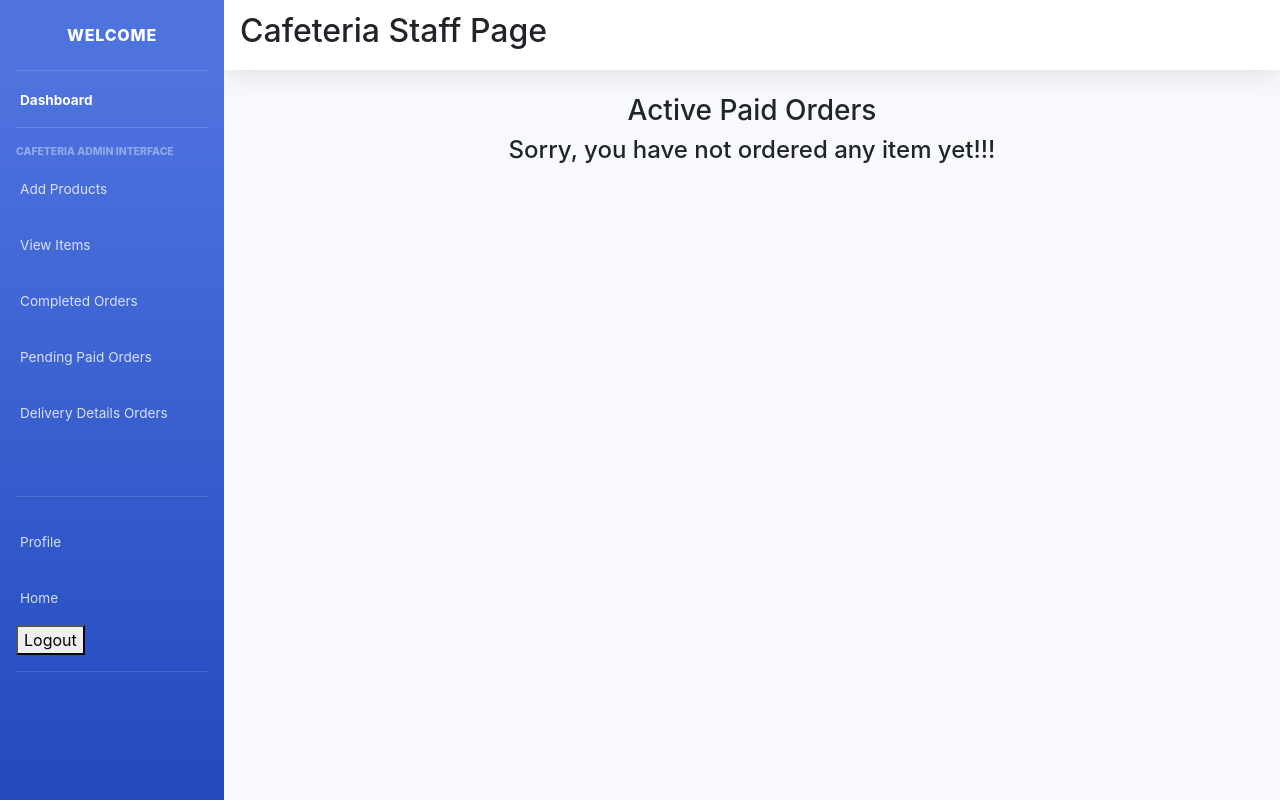
After one commit to bonefasio/JustFoods-master-newversion, a Django app: page /order_delivery_details/ in a window 1280 px wide. The commit adds this page. Run offline with Django 3.2, Linux system fonts and the light colour scheme; a user stored in the database is signed in; data comes from the database, SQL or seed files in the repository; data that the repository does not hold is empty; parts of the project's set-up code (start-up, migrations or seed data) failed here and were passed over; some libraries are stand-ins or nearby versions.

Commit message:
mealdeliverer changes

```diff
--- a/main/templates/main/home.html
+++ b/main/templates/main/home.html
@@ -39,7 +39,7 @@
     <div class="container">
       <h1 class="text-center text-light mb-2">Our Dishes</h1>
       <div class="row">
-        {% for item in menu_items %}
+        {% for item in items %}
             <div class="col-sm-4">
                 <div class="card mb-3" style="height: fit-content; overflow: auto;">
                   <img src="{{ item.image.url }}" style="height: 200px;">
--- a/main/templates/main/layout2.html
+++ b/main/templates/main/layout2.html
@@ -54,7 +54,19 @@
             <li class="nav-item">
                 <a class="nav-link" href="{% url 'main:pending_orders' %}">
                 <i class="fa fa-bell"></i>
-                <span>Pending Orders</span>
+                <span>Pending Paid Orders</span>
+                </a>
+            </li>
+            <li class="nav-item">
+                <a class="nav-link" href="{% url 'main:order_delivery_details' %}">
+                <i class="fa fa-bell"></i>
+                <span>Delivery Details Orders </span>
+                </a>
+            </li>
+            <li class="nav-item">
+                <a class="nav-link" href="{% url 'main:pending_orders' %}">
+                <i class="fa fa-bell"></i>
+                <span></span>
                 </a>
             </li>
             <hr class="sidebar-divider">
--- /dev/null
+++ b/main/templates/main/paid_delivery_details.html
@@ -0,0 +1,48 @@
+{% extends "main/layout2.html" %}
+{% block content %}
+<div class="cart">
+        <div class="row">
+            <div class="col-sm-12">
+                <h3 class="text-center">Active Paid Orders</h3>
+                {% if cart_items %}
+                <div class="table-responsive">
+                    <table class="table table-dark">
+                        <thead>
+                        <tr>
+                            <td scope="col">Order No.</td>
+                            <th scope="col">User</th>
+                            <th scope="col">Email</th>
+                            <th scope="col">Paid Date</th>
+                            <th scope="col">Order Date</th>
+                            <th scope="col">Delivery Mode</th>
+                            <th scope="col">Delivery Location</th>
+                            <th scope="col">Delivery Address</th>
+
+                        </tr>
+                        </thead>
+                        <tbody>
+                            {% for item in cart_items %}
+                        <tr>
+                            <td>{{ item.id }}</td>
+                            <td>{{ item.customer.user.username }}</td>
+                            <td>{{ item.customer.user.email }}</td>
+                            <td>{{ item.paidAt }}</td>
+                            <td>{{ item.ordered_date }}</td>
+                            <td>{{ item.delivery_mode }}</td>
+                            <td>{{ item.delivery_location.name }}</td>
+                            <td>{{ item.delivery_location.address }}</td>
+                            <td>
+
+                            </td>
+                        </tr>
+                            {% endfor %}
+                        </tbody>
+                    </table>
+                </div>
+                {% else %}
+                <h4 class="text-center">Sorry, you have not ordered any item yet!!!</h4>
+                {% endif %}
+            </div>
+        </div>
+</div>
+{% endblock content %}
--- a/main/urls.py
+++ b/main/urls.py
@@ -2,7 +2,6 @@ from django.urls import path, re_path
 from . import views
 from .views import *
 from .views import (
-    MenuListView,
     menuDetail,
     add_to_cart,
     get_cart_items,
@@ -26,7 +25,7 @@ app_name = "main"
 
 urlpatterns = [
     # Home and dish url
-    path('', MenuListView.as_view(), name='home'),
+    path('', views.home, name='home'),
     path('dishes/<slug>', views.menuDetail, name='dishes'),
 
     # cart urls
@@ -65,6 +64,9 @@ urlpatterns = [
     # Cafeteria Staff Page
     path('admin_view/', views.admin_view, name='admin_view'),
     path('pending_orders/', views.pending_orders, name='pending_orders'),
+    path('order_delivery_details/',
+         views.order_delivery_details, name='order_delivery_details'),
+
     path('admin_dashboard/', views.admin_dashboard, name='admin_dashboard'),
     path('update_status/<int:pk>', views.update_status, name='update_status'),
     path('postReview', views.add_reviews, name='add_reviews'),
--- a/main/views.py
+++ b/main/views.py
@@ -19,10 +19,16 @@ import datetime
 from datetime import timedelta
 
 
-class MenuListView(ListView):
-    model = Item
-    template_name = 'main/home.html'
-    context_object_name = 'menu_items'
+def home(request):
+    menu = get_object_or_404(Menu, description="Display")
+    # get all items in menu
+    items = menu.items.all()
+    print(items)
+
+    context = {
+        'items': items,
+    }
+    return render(request, 'main/home.html', context)
 
 
 def menuDetail(request, slug):
@@ -150,8 +156,6 @@ def order_delivery(request):
     items = OrderItems.objects.filter(
         customer=customer, status="Active", isPaid=False).order_by('-ordered_date')  # not yet been delivered
 
-   # order_items = OrderItems.objects.filter(
-    # customer=customer, ordered=True, status="Delivered", isPaid=True).order_by('-ordered_date')  # delivered and paid orders
     bill = items.aggregate(Sum('item__price'))
     number = items.aggregate(Sum('quantity'))
     total = bill.get("item__price__sum")
@@ -200,7 +204,6 @@ def order_delivery(request):
 
     context = {
         'items': items,
-        # 'order_items': order_items,  # Delivered Items
         'total': total,
         'count': count,
         'offsite': offsite,
@@ -235,8 +238,6 @@ def payment(request):
     customer = request.user.customer
     items = OrderItems.objects.filter(
         customer=customer, ordered=True, isPaid=False, status="Active").order_by('-ordered_date')  # not yet been delivered
-    # order_items = OrderItems.objects.filter(
-    #  customer=customer, ordered=True, status="Delivered", isPaid=False).order_by('-ordered_date')  # delivered and paid orders
 
     ordered_date = timezone.now()  # assign ordred date the current date
     items.update(ordered=True, ordered_date=ordered_date)
@@ -464,7 +465,7 @@ def update_status(request, pk):
 @admin_only
 def pending_orders(request):
     items = OrderItems.objects.filter(
-        item__created_by=request.user, ordered=True, status="Active").order_by('-ordered_date')
+        item__created_by=request.user, ordered=True, isPaid=True, status="Active").order_by('-ordered_date')
     context = {
         'items': items,
     }
@@ -498,6 +499,18 @@ def admin_dashboard(request):
         'count3': count3,
     }
     return render(request, 'main/admin_dashboard.html', context)
+
+
+@login_required
+@admin_only
+def order_delivery_details(request):
+
+    cart_items = OrderItems.objects.filter(
+        item__created_by=request.user, ordered=True, status="Active", isPaid=True)
+    context = {
+        'cart_items': cart_items
+    }
+    return render(request, 'main/paid_delivery_details.html', context)
 
 
 @login_required(login_url='/accounts/login/')
```
Also changed, not shown: main/models.py (+1 -8 lines), main/templates/main/timetest.html (deleted, +0 -32 lines), food images/Fresh Fish Miti Combo.jpg (added), food images/Fresh Fish Miti Platter.jpg (added), food images/Fresh Fish Tavu Platter.jpg (added), food images/SEAFOOD PLATTEE.jpg (added).
